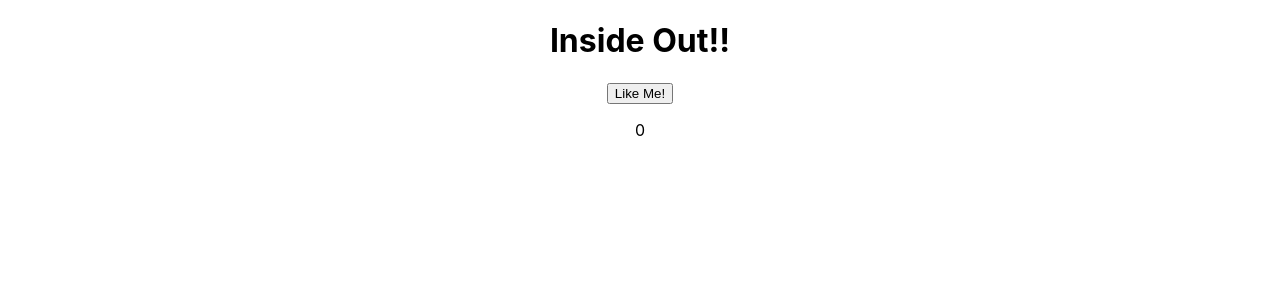
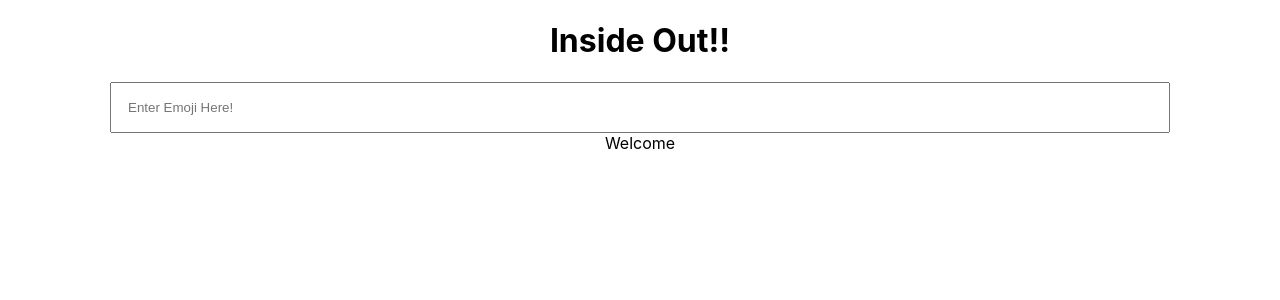
Before and after one commit to RakshaPawar108/emoji-interpreter-neogcamp, a React (Create React App) app: page / in a window 1280 px wide. Shown: the top 300 px of the page. Built offline with nearby package versions, Linux system fonts and the light colour scheme.

Commit message:
feat:added input and wired onChange style:styled input very basic

```diff
--- a/src/App.css
+++ b/src/App.css
@@ -2,37 +2,7 @@
   text-align: center;
 }
 
-.App-logo {
-  height: 40vmin;
-  pointer-events: none;
+.emoji-input {
+  padding: 1rem;
+  width: 80%
 }
-
-@media (prefers-reduced-motion: no-preference) {
-  .App-logo {
-    animation: App-logo-spin infinite 20s linear;
-  }
-}
-
-.App-header {
-  background-color: #282c34;
-  min-height: 100vh;
-  display: flex;
-  flex-direction: column;
-  align-items: center;
-  justify-content: center;
-  font-size: calc(10px + 2vmin);
-  color: white;
-}
-
-.App-link {
-  color: #61dafb;
-}
-
-@keyframes App-logo-spin {
-  from {
-    transform: rotate(0deg);
-  }
-  to {
-    transform: rotate(360deg);
-  }
-}
--- a/src/App.js
+++ b/src/App.js
@@ -2,19 +2,25 @@
 import "./App.css";
 
 function App() {
-  let [likeCounter, setLikeCounter] = useState(0);
+  let [userInput, setUserInput] = useState("");
+  function inputChangeHandler(event) {
+    setUserInput(event.target.value);
+  }
 
-  function likeClickHandler() {
-    likeCounter = likeCounter + 1;
-    setLikeCounter(likeCounter);
-  }
   return (
     <div className="App">
       <h1>Inside Out!!</h1>
-      <button onClick={likeClickHandler}>Like Me!</button>
-      <p>{likeCounter}</p>
+      <input
+        type="text"
+        className="emoji-input"
+        placeholder="Enter Emoji Here!"
+        onChange={inputChangeHandler}
+      />
+      <div>Welcome {userInput}</div>
     </div>
   );
 }
 
 export default App;
+
+// VISER -> View -> Interact -> State in Event Handler -> Render
```
